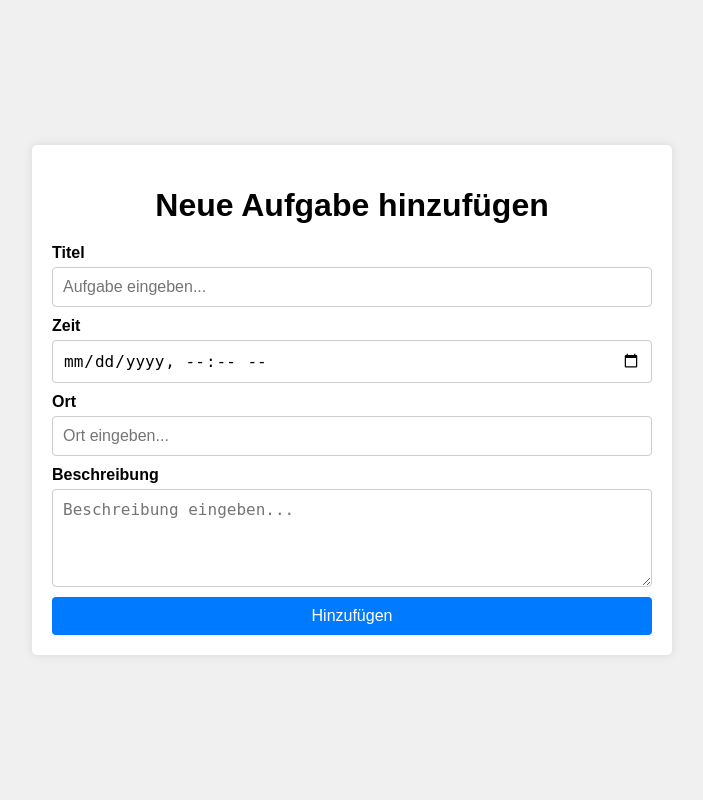
After one commit to MaxKonze/todo-app, a Django app: page /new_todo/ in a window 1280 px wide. The commit adds this page. Shown: the whole page, without its empty margins (288-991 px from the left). Run offline with Django 5.2, Linux system fonts and the light colour scheme.

Commit message:
send to backend

```diff
--- a/backend/config/urls.py
+++ b/backend/config/urls.py
@@ -17,10 +17,11 @@ Including another URLconf
 
 from django.contrib import admin
 from django.urls import path, include
-from to_do.views import to_dos
+from to_do.views import to_dos, new_todo
 
 
 urlpatterns = [
     path("admin/", admin.site.urls),
     path("to_do/", to_dos),
+    path("new_todo/", new_todo)
 ]
--- /dev/null
+++ b/backend/to_do/templates/new_todo.html
@@ -0,0 +1,88 @@
+<!DOCTYPE html>
+<html lang="de">
+<head>
+    <meta charset="UTF-8">
+    <meta name="viewport" content="width=device-width, initial-scale=1.0">
+    <title>Neue Aufgabe hinzufügen</title>
+    <style>
+        body {
+            font-family: Arial, sans-serif;
+            background-color: #f0f0f0;
+            display: flex;
+            justify-content: center;
+            align-items: center;
+            height: 100vh;
+            margin: 0;
+        }
+
+        .container {
+            background-color: #fff;
+            padding: 20px;
+            border-radius: 5px;
+            box-shadow: 0 0 10px rgba(0, 0, 0, 0.1);
+            width: 600px;
+        }
+
+        h1 {
+            text-align: center;
+            margin-bottom: 20px;
+        }
+
+        form {
+            display: flex;
+            flex-direction: column;
+        }
+
+        label {
+            margin-bottom: 5px;
+            font-weight: bold;
+        }
+
+        textarea,
+        input[type="text"],
+        input[type="datetime-local"] {
+            padding: 10px;
+            font-size: 16px;
+            border: 1px solid #ccc;
+            border-radius: 4px;
+            margin-bottom: 10px;
+        }
+
+        button {
+            padding: 10px;
+            font-size: 16px;
+            background-color: #007bff;
+            color: #fff;
+            border: none;
+            border-radius: 4px;
+            cursor: pointer;
+        }
+
+        button:hover {
+            background-color: #0056b3;
+        }
+    </style>
+</head>
+<body>
+    <div class="container">
+        <h1>Neue Aufgabe hinzufügen</h1>
+        <form method="POST" action="/to_do/", method="post">
+            {% csrf_token %}
+
+            <label for="title">Titel</label>
+            <input type="text" name="title" placeholder="Aufgabe eingeben..." required>
+
+            <label for="datetime">Zeit</label>
+            <input type="datetime-local" id="datetime" name="datetime" required>
+
+            <label for="location">Ort</label>
+            <input type="text" id="location" name="location" placeholder="Ort eingeben..." required>
+
+            <label for="describtion">Beschreibung</label>
+            <textarea   name="describtion" placeholder="Beschreibung eingeben..." rows="4" required></textarea>
+
+            <button type="submit">Hinzufügen</button>
+        </form>
+    </div>
+</body>
+</html>
--- a/backend/to_do/views.py
+++ b/backend/to_do/views.py
@@ -1,14 +1,31 @@
 from django.shortcuts import render
 from django.http import HttpResponse
+from .models import ToDoItem
 
-output = ''
+new_todo = {}
 
 
 def to_dos(request):
-    global output
+    global new_todo
 
     if request.method == 'POST':
-        output = (request.POST['new_task'])
-        print(output)
+
+        print(request.POST)
+        #if request.POST == 'edit':
+        #    print("done")
+
+        new_todo = dict(request.POST)
+
+        #ToDoItem.objects.create(
+        #    title=new_todo['title'][0],
+        #    datetime=new_todo['datetime'][0],
+        #    location=new_todo['location'][0],
+        #    describtion=new_todo['describtion'][0])
+
 
     return render(request, 'to_do_list.html')
+
+
+
+def new_todo(request):
+    return render(request,'new_todo.html')
```
Also changed, not shown: backend/to_do/models.py (+5 -4 lines), backend/to_do/templates/to_do_list.html (+16 -10 lines), backend/to_do/migrations/0006_remove_todoitem_label_remove_todoitem_time_and_more.py (added).
